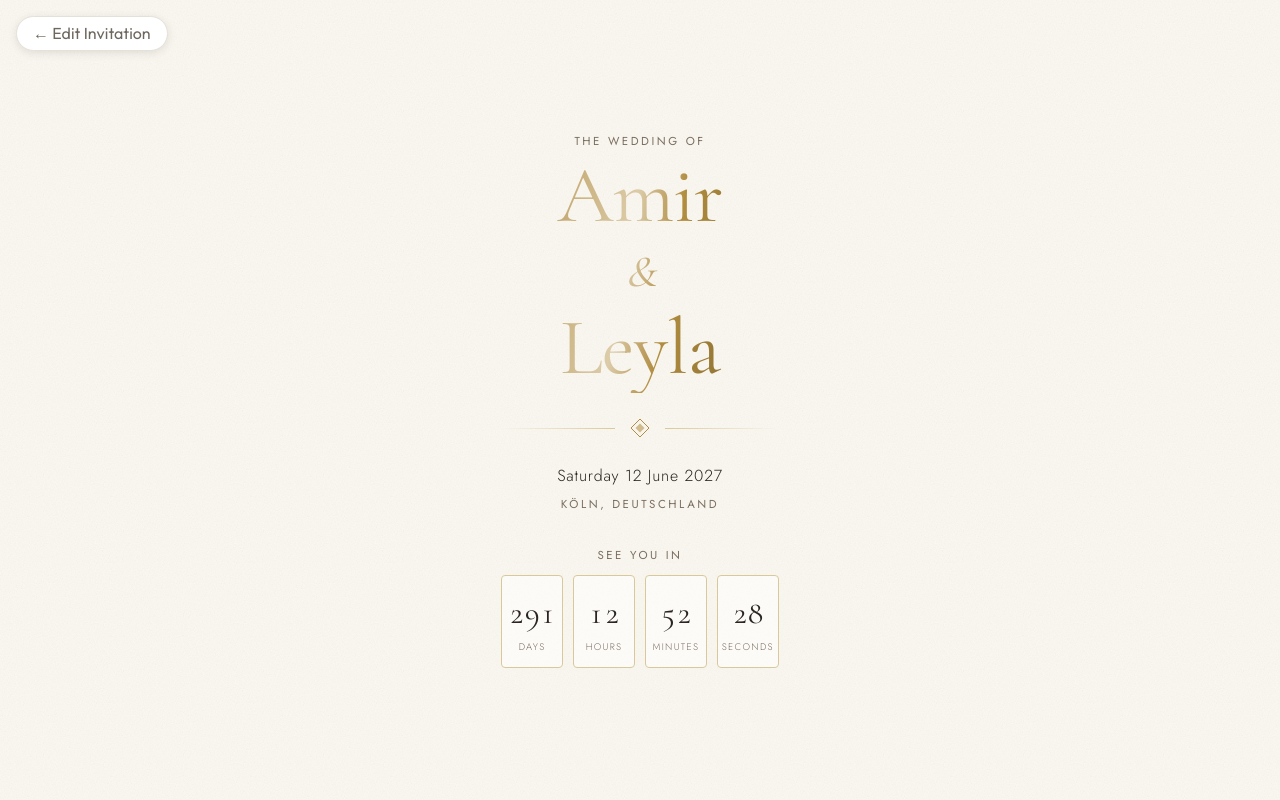
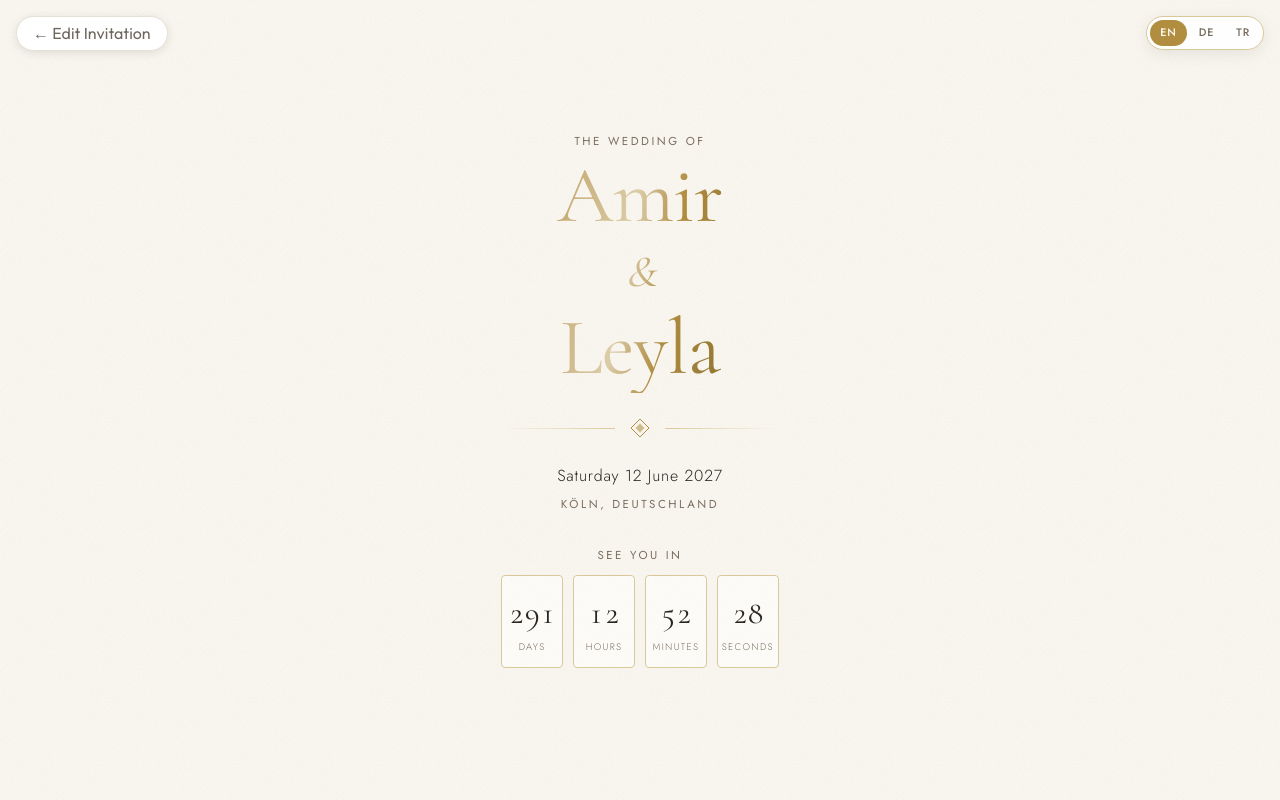
Before and after one commit to ashirvp/EventPage, a Next.js app: page /preview/1 in a window 1280 px wide. Both pictures are taken after a click on the button "Open Invitation". Shown: the top 800 px of the page. Built offline with nearby package versions, Linux system fonts and the light colour scheme; no server answers.

Commit message:
Enable dynamic language switching throughout invitation page with language selector bar

```diff
--- a/src/app/globals.css
+++ b/src/app/globals.css
@@ -456,6 +456,45 @@ body.app {
   box-shadow: 0 14px 28px rgba(0,0,0,0.08);
 }
 
+/* Language switcher pill on invitation page */
+.lang-switcher {
+  position: fixed;
+  top: 1rem;
+  right: 1rem;
+  z-index: 30;
+  display: flex;
+  gap: 2px;
+  background: color-mix(in srgb, var(--surface) 90%, transparent);
+  border: 1px solid var(--rule);
+  border-radius: 999px;
+  padding: 3px;
+  box-shadow: 0 4px 16px rgba(0,0,0,0.08);
+  backdrop-filter: blur(8px);
+  -webkit-backdrop-filter: blur(8px);
+}
+
+.lang-btn {
+  background: transparent;
+  border: none;
+  border-radius: 999px;
+  padding: 4px 10px;
+  font-size: .68rem;
+  letter-spacing: .08em;
+  font-weight: 500;
+  color: var(--muted);
+  cursor: pointer;
+  transition: all .2s ease;
+}
+
+.lang-btn:hover {
+  color: var(--ink);
+}
+
+.lang-btn.is-active {
+  background: var(--accent);
+  color: var(--on-accent);
+}
+
 /* ------------------------------------------------ Animated Background --- */
 .bg-animated-mesh {
   position: fixed;
--- a/src/components/invite/Invite.tsx
+++ b/src/components/invite/Invite.tsx
@@ -1,11 +1,11 @@
 "use client";
-import { useState } from "react";
+import { useEffect, useState } from "react";
 import { THEMES, themeVars } from "@/lib/themes";
 import { messages, HTML_LANG } from "@/lib/i18n";
 import { eventName } from "@/lib/presets";
 import { VERSES_BY_KEY, BISMILLAH } from "@/lib/verses";
 import { formatEventDate, formatEventTime, formatShortDate } from "@/lib/datetime";
-import type { Invite as InviteData, Wish } from "@/lib/types";
+import { LOCALES, type Invite as InviteData, type Locale, type Wish } from "@/lib/types";
 import { Ornament, Rule } from "./Ornament";
 import { Reveal } from "./Reveal";
 import { Countdown } from "./Countdown";
@@ -22,8 +22,14 @@ export type InviteProps = {
 };
 
 export function Invite({ invite, wishes = [], live = true, scoped = false }: InviteProps) {
+  const [currentLocale, setCurrentLocale] = useState<Locale>(invite.locale);
   const theme = THEMES[invite.theme] ?? THEMES["ivory-gold"];
-  const m = messages(invite.locale);
+
+  useEffect(() => {
+    setCurrentLocale(invite.locale);
+  }, [invite.locale]);
+
+  const m = messages(currentLocale);
   const [opened, setOpened] = useState(invite.opener === "direct");
 
   const tz = invite.timezone;
@@ -33,16 +39,30 @@ export function Invite({ invite, wishes = [], live = true, scoped = false }: Inv
   return (
     <div
       className={`invite surface-${theme.surface} ${scoped ? "preview-scope" : ""}`}
-      lang={HTML_LANG[invite.locale]}
+      lang={HTML_LANG[currentLocale]}
       style={themeVars(theme) as React.CSSProperties}
     >
+      {/* Floating Language Switcher Bar */}
+      <div className="lang-switcher" aria-label="Select language">
+        {LOCALES.map((l) => (
+          <button
+            key={l}
+            type="button"
+            className={`lang-btn ${currentLocale === l ? "is-active" : ""}`}
+            onClick={() => setCurrentLocale(l)}
+          >
+            {l.toUpperCase()}
+          </button>
+        ))}
+      </div>
+
       <div className="invite-body">
       {!opened ? (
         <Opener
           opener={invite.opener}
           theme={theme}
           names={names}
-          dateLabel={primary ? formatEventDate(primary.startsAt, invite.locale, tz) : undefined}
+          dateLabel={primary ? formatEventDate(primary.startsAt, currentLocale, tz) : undefined}
           m={m}
           onOpen={() => setOpened(true)}
         />
@@ -58,7 +78,7 @@ export function Invite({ invite, wishes = [], live = true, scoped = false }: Inv
               {primary && (
                 <>
                   <p style={{ letterSpacing: ".05em" }}>
-                    {formatEventDate(primary.startsAt, invite.locale, tz)}
+                    {formatEventDate(primary.startsAt, currentLocale, tz)}
                   </p>
                   <p className="eyebrow" style={{ marginTop: ".35rem" }}>{primary.venueAddress}</p>
                   <div style={{ marginTop: "2rem" }}>
@@ -86,8 +106,8 @@ export function Invite({ invite, wishes = [], live = true, scoped = false }: Inv
                     {invite.verses.map((v) => {
                       const lib = v.libraryKey ? VERSES_BY_KEY.get(v.libraryKey) : undefined;
                       const original = v.customArabic ?? lib?.original ?? "";
-                      const text = v.customText ?? lib?.text[invite.locale] ?? "";
-                      const ref = v.customRef ?? lib?.ref[invite.locale] ?? "";
+                      const text = v.customText ?? lib?.text[currentLocale] ?? "";
+                      const ref = v.customRef ?? lib?.ref[currentLocale] ?? "";
                       const rtl = invite.tradition === "islamic";
                       return (
                         <blockquote className="card" key={v.id}>
@@ -139,14 +159,14 @@ export function Invite({ invite, wishes = [], live = true, scoped = false }: Inv
                     {invite.events.map((e) => (
                       <article className="card center" key={e.id}>
                         <p className="display" style={{ fontSize: "1.5rem" }}>
-                          {eventName(e.presetKey, e.customName, invite.locale)}
+                          {eventName(e.presetKey, e.customName, currentLocale)}
                         </p>
                         <p style={{ marginTop: ".5rem" }}>{e.venueName}</p>
                         <p className="note">{e.venueAddress}</p>
                         <div className="rule" aria-hidden="true"><Ornament id={theme.ornament} size={16} /></div>
-                        <p style={{ fontSize: ".95rem" }}>{formatEventDate(e.startsAt, invite.locale, tz)}</p>
+                        <p style={{ fontSize: ".95rem" }}>{formatEventDate(e.startsAt, currentLocale, tz)}</p>
                         <p style={{ fontSize: ".95rem" }}>
-                          {formatEventTime(e.startsAt, invite.locale, tz)}{e.note ? ` — ${e.note}` : ""}
+                          {formatEventTime(e.startsAt, currentLocale, tz)}{e.note ? ` — ${e.note}` : ""}
                         </p>
                         {e.mapsUrl && (
                           <p style={{ marginTop: "1rem" }}>
@@ -176,7 +196,7 @@ export function Invite({ invite, wishes = [], live = true, scoped = false }: Inv
                       live={live}
                       deadlineLabel={
                         invite.rsvpDeadline
-                          ? formatShortDate(`${invite.rsvpDeadline}T12:00:00.000Z`, invite.locale, tz)
+                          ? formatShortDate(`${invite.rsvpDeadline}T12:00:00.000Z`, currentLocale, tz)
                           : null
                       }
                     />
@@ -234,7 +254,7 @@ export function Invite({ invite, wishes = [], live = true, scoped = false }: Inv
               </p>
               {primary && (
                 <p className="eyebrow" style={{ marginTop: ".4rem" }}>
-                  {formatShortDate(primary.startsAt, invite.locale, tz)}
+                  {formatShortDate(primary.startsAt, currentLocale, tz)}
                 </p>
               )}
               <p className="note" style={{ marginTop: "1rem" }}>{m.footer.withLove}</p>
```
